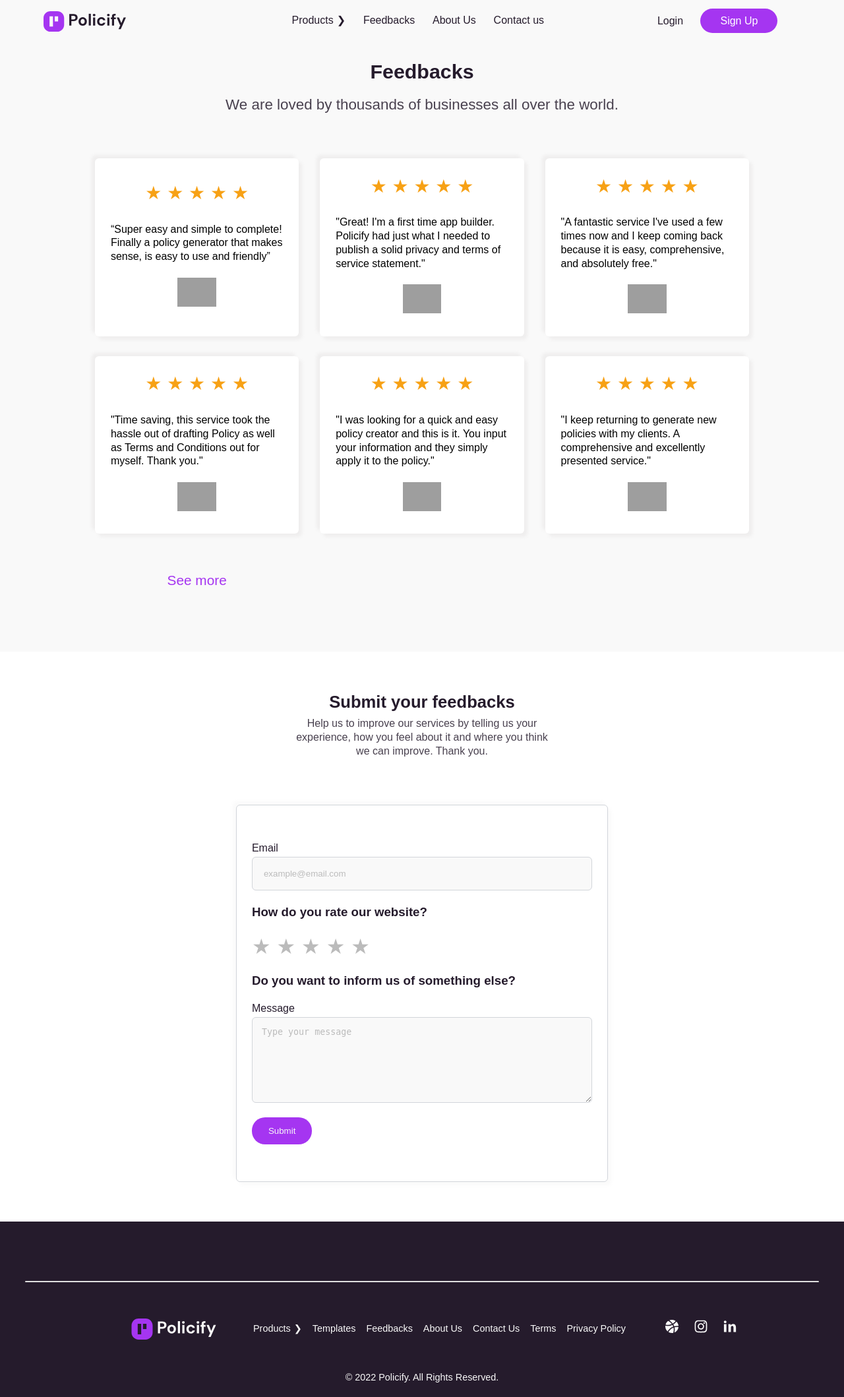
After one commit to zuri-training/t_and_c_generator_team75, a Django app: page /feedback/ in a window 1280 px wide. The commit adds this page. Shown: the whole page at 66% size. Run offline with Django 4.2, Linux system fonts and the light colour scheme; some libraries are stand-ins or nearby versions; grey boxes are pictures that could not be loaded.

Commit message:
feedback page

```diff
--- a/source/policifyapps/urls.py
+++ b/source/policifyapps/urls.py
@@ -1,6 +1,7 @@
 from django.urls import path
-from .views import HomePageView
+from .views import HomePageView, FeedbackPageView
 
 urlpatterns = [
     path("", HomePageView.as_view(), name="home"),
+    path("feedback/", FeedbackPageView.as_view(), name="feedback"),
 ]
--- a/source/policifyapps/views.py
+++ b/source/policifyapps/views.py
@@ -4,3 +4,6 @@ from django.views.generic import TemplateView
 # Create your views here.
 class HomePageView(TemplateView):
     template_name ="home.html"
+
+class FeedbackPageView(TemplateView):
+    template_name = "feedback.html"
--- /dev/null
+++ b/source/static/css/feedback.css
@@ -0,0 +1,193 @@
+h2 {
+    font-size: 1.9rem;
+    padding-bottom: 1.5%;
+    color: #251B2C;
+}
+.feedback-form p {
+    color: #49414F;
+}
+.feedback-head p {
+    color: #49414F;
+    font-size: 1.4rem;
+}
+.feedback-head {
+    padding-top: 90px;
+    padding-bottom: 4%;
+   line-height: 1.2;
+    text-align: center;
+}
+.client img{
+    margin-left: 35%;
+}
+.feedback-grid {
+    display: grid;
+    grid-template-columns: repeat(auto-fit,  minmax(320px, 1fr));
+    position: relative;
+    width: 100%;
+    max-width: 1280px;
+    margin: 0 auto;
+    margin-bottom: 6rem;
+}
+.hide {
+    display: none;
+}
+.see-more {
+    padding-top:45px;
+    text-align: center;
+    font-size: 1.3rem;
+    color: #A535F1;
+
+}
+.feedback {
+
+    padding-block: 7%;
+    background-color: #F9F9F9;
+    margin: 1rem;
+    padding-bottom: 8%;
+    padding-left: 7%;
+    padding-right: 7%;
+    border-radius: 6px;
+    line-height: 1.3;
+    box-shadow: 5px 5px 5px rgba(161, 151, 151, 0.1), -5px -5px 5px rgba(161, 151, 151, 0.1);
+    /*color: #49414f;*/
+    display: flex;
+    flex-direction: column;
+    align-items: center;
+    justify-content: center;
+    background-color: #fff;
+
+}
+
+.form-header {
+    text-align: center;
+    margin-bottom: 20px;
+    line-height: 1.3;
+}
+.feedback-form {
+    background-color: #fff;
+    padding: 60px 6%;
+
+}
+
+form {
+    display: flex;
+    flex-direction: column;
+    align-items: flex-start;
+    background-color: aquamarine;
+    width: 100%;
+    height: 100%;
+    padding: 15% 7%;
+    border-radius: 6px;
+    background-color: #fff;
+    border: 1.2px solid #D2D5DA;
+    box-shadow: 5px 5px 5px rgba(161, 151, 151, 0.05), -5px -5px 5px rgba(161, 151, 151, 0.05);
+
+}
+label {
+    margin-bottom: 4px;
+    color: #251B2C;
+}
+input[type="email"] {
+    width: 100%;
+    margin-bottom: 22px;
+    padding: 17px;
+    border-radius: 6px;
+    border: 0.02px solid #D2D5DA;
+    outline-color: #A535F1;
+    outline-width: 1px;
+    background-color: #F9F9F9;
+
+}
+textarea {
+    padding: 14px;
+
+    width: 100%;
+    margin-bottom: 22px;
+    height: 130px;
+    border-radius: 6px;
+    outline-color: #A535F1;
+    border: 0.02px solid #D2D5DA;
+    background-color: #F9F9F9;
+
+}
+::placeholder {
+
+    color: #BBBBBB;
+}
+
+input[type="submit"] {
+
+    padding: 13px 25px;
+    border-radius: 20px;
+    border: none;
+    background-color: #A535F1;
+    color: #F9F9F9;
+
+}
+input[type="submit"]:hover {
+    background-color: #6E23A1;
+
+}
+
+input[type="email"]:focus {
+    border: 0.02px solid ;
+    outline-color: #A535F1;
+
+
+}
+.form-header h2{
+    margin-bottom: 22px;
+    color: #251B2C;
+    font-size: 1.6rem;
+}
+h3 {
+    margin-bottom: 22px;
+    color: #251B2C;
+}
+
+.feedback-stars {
+    margin-bottom: 22px;
+    font-size: 24px;
+
+
+}
+.feedback-star-icon.color {
+    color:  #F7A115;
+
+}
+.feedback-star-icon {
+    color:  #BBBBBB;
+
+}
+
+@media only screen and (min-width: 860px) {
+    .feedback {
+        height: 90%;
+
+    }
+
+    .feedback-grid {
+        width: 80%;
+    }
+    form {
+        width: 50%;
+        margin: auto;
+        padding: 5% 2%;
+    }
+    .form-header {
+        width: 35%;
+        margin: auto;
+        padding-bottom: 70px;
+    }
+    .form-header h2 {
+        margin-bottom: 0px;
+    }
+    .feedback-stars {
+        font-size: 32px;
+    }
+    .feedback-star-icon.color {
+        font-size: 32px;
+
+    }
+
+}
--- a/source/static/css/homes.css
+++ b/source/static/css/homes.css
@@ -69,6 +69,8 @@ header {
     padding-left: 5%;
     padding-right: 5%;
     line-height: 1.3;
+    padding-bottom: 0;
+    margin-bottom: 0;
 
 }
 h1 {
@@ -158,10 +160,10 @@ h1 {
 }
 
 .mobile-illus img {
-    width: 90%;
+    width: 100%;
     margin-top: 7%;
-
-
+    bottom: 0;
+    margin-bottom: 0;
 
 }
 .product-header {
@@ -262,7 +264,7 @@ h1 {
 }
 .img-space2 img{
     display: flex;
-    margin:7% auto;
+    margin:7% auto 0%;
     width: 55%;
 
 
@@ -397,7 +399,7 @@ h1 {
 
     width: 75%;
 
-    display: block;
+
     margin-top: 8%;
 }
 
@@ -650,7 +652,7 @@ footer p {
         padding-bottom: 6%;
     }
     .signup-btn {
-        margin-bottom: 90px;
+        margin-bottom: 0px;
     }
     .line1, .line2 {
         display: none;
@@ -827,7 +829,7 @@ footer p {
         /*margin-bottom: 1.1rem;*/
     }
     .signup {
-        padding-bottom: 8%;
+        padding-block: 10%;
         margin-top: 7%;
        height: 150px;
        flex-direction: column;
--- a/source/static/js/base.js
+++ b/source/static/js/base.js
@@ -38,87 +38,6 @@ for( let i = 0; i < tab.length; i++ ) {
 
 /******** End Hamburger  *******/
 
-function slide() {
-    if (mediaQuery.matches) {
-        const prev = document.querySelector('.arrow1');
-        const next = document.querySelector('.arrow2');
-        /*
-
-        const slides = document.querySelectorAll('.feedback-boxes');
 
 
-        slides.forEach((slide, index) => {
-        slide.style.transform = `translateX(${index * 100}%)`;
-        });
-
-        let currentSlide = 0;
-
-        let maxSlide = slides.length -1;*/
-        const boxes = document.querySelectorAll('.feedback-box');
-
-        const first = boxes[0];
-        const second = boxes[1];
-        const third = boxes[2];
-        let array = [first, second, third];
-        let currentSlide = 0;
-        let maxSlide = 2;
-
-        for(let i = 1; i < array.length; i++) {
-            array[i].style.display = 'none';
-
-        }
-        next.addEventListener("click", function () {
-
-
-            if(currentSlide === maxSlide) {
-                currentSlide = 0;
-            }
-            else {
-                currentSlide++;
-            }
-            for(let i = 0; i < array.length; i++) {
-                array[i].style.display = 'none';
-
-            }
-
-            array[currentSlide].style.display = 'flex';
-
-
-
-
-            /*array.forEach((array, index) => {
-                array.style.transform = `translateX(${ 100 * (index - currentSlide )}%)`;
-            });*/
-
-
-        });
-
-        prev.addEventListener("click", function () {
-            console.log('click');
-            if(currentSlide === 0 ) {
-                currentSlide = maxSlide;
-            }
-            else {
-                currentSlide--;
-            }
-            for(let i = 0; i < array.length; i++) {
-                array[i].style.display = 'none';
-
-            }
-            array[currentSlide].style.display = 'flex';
-            /*
-
-            slides.forEach((slide, index) => {
-                slide.style.transform = `translateX(${ 100 * (index - currentSlide )}%)`;
-            });*/
-
-
-        });
-
-    }
-}
-
-const mediaQuery = window.matchMedia('(max-width: 960px)');
-
-slide(mediaQuery);
-mediaQuery.addEventListener(slide);
+/**feedback js */
--- a/source/templates/base.html
+++ b/source/templates/base.html
@@ -8,6 +8,7 @@
     <meta name="viewport" content="width=device-width, initial-scale=1.0">
     <title>{% block 'title' %}Policify{% endblock 'title' %}</title>
     <link rel="stylesheet" href="{% static 'css/homes.css' %}">
+    {% block extrahead %}{% endblock extrahead %}
     <script src="{% static 'js/base.js' %}" defer></script>
     <script src="https://kit.fontawesome.com/4111ca9f76.js" crossorigin="anonymous"></script>
 </head>
@@ -20,8 +21,8 @@
             <div class="desktop-navbar">
                 <nav class="desktop-navigation">
                     <a href="#products" class ="nav-item product-dropdown">Products</a>
-                    <a href="#usage" class ="nav-item">Templates</a>
-                    <a href="#feedbacks" class ="nav-item">Feedbacks</a>
+
+                    <a href="{% url 'feedback' %}" class ="nav-item">Feedbacks</a>
 
                     <a href="#faq" class ="nav-item">About Us</a>
                     <a href="#footer" class ="nav-item">Contact us</a>
@@ -42,9 +43,8 @@
         <div class="navbar">
             <nav class="navigation">
                 <a href="#products" class ="nav-item product-dropdown">Products</a>
-                <a href="#usage" class ="nav-item">Templates</a>
-                <a href="#header" class ="nav-item">About Us</a>
-                <a href="#feedbacks" class ="nav-item">Feedbacks</a>
+
+                <a href="{% url 'feedback' %}" class ="nav-item">Feedbacks</a>
                 <a href="#faq" class ="nav-item">About Us</a>
                 <a href="#footer" class ="nav-item">Contact us</a>
 
@@ -78,7 +78,7 @@
                 <div class="first">
                     <a href="#" class="product-dropdown">Products</a>
                     <a href="#">Templates</a>
-                    <a href="#">Feedbacks</a>
+                    <a href="{% url 'feedback' %}">Feedbacks</a>
                     <a href="#">About Us</a>
                 </div>
                 <div class="second">
--- /dev/null
+++ b/source/templates/feedback.html
@@ -0,0 +1,154 @@
+{% extends 'base.html' %}
+
+{% load static %}
+
+{% block extrahead %}
+<link rel="stylesheet" href="{% static 'css/feedback.css' %}">
+
+{% endblock extrahead %}
+
+{% block title %}Feedbacks{% endblock title %}
+
+
+{% block content %}
+
+    <!-- Start Header -->
+
+    <div class="feedback-head">
+        <h2>Feedbacks</h2>
+        <p>We are loved by thousands of businesses all over the world.</p>
+
+    </div>
+
+
+
+    <!-- End Header -->
+
+    <!-- Start Grid -->
+
+    <div class="feedback-grid">
+
+        <div class="feedback">
+            <div class="stars">
+                <span class="star-icon filled">★</span>
+                <span class="star-icon filled">★</span>
+                <span class="star-icon filled">★</span>
+                <span class="star-icon filled">★</span>
+                <span class="star-icon">★</span>
+            </div>
+            <p>“Super easy and simple to complete! Finally a policy generator that makes sense, is easy to use and friendly”</p>
+            <div class="client"><img src="{% static 'images/clients/blessing.svg' %}"></div>
+
+        </div>
+        <div class="feedback">
+            <div class="stars">
+                <span class="star-icon filled">★</span>
+                <span class="star-icon filled">★</span>
+                <span class="star-icon filled">★</span>
+                <span class="star-icon filled">★</span>
+                <span class="star-icon">★</span>
+            </div>
+            <p>"Great! I'm a first time app builder. Policify had just what I needed to publish a solid privacy and terms of service statement."</p>
+            <div class="client"><img src="{% static 'images/clients/micheal.svg' %}"></div>
+
+        </div>
+        <div class="feedback">
+            <div class="stars">
+                <span class="star-icon filled">★</span>
+                <span class="star-icon filled">★</span>
+                <span class="star-icon filled">★</span>
+                <span class="star-icon filled">★</span>
+                <span class="star-icon">★</span>
+            </div>
+            <p>"A fantastic service I've used a few times now and I keep coming back because it is easy, comprehensive, and absolutely free."</p>
+            <div class="client"><img src="{% static 'images/clients/martina.svg' %}"></div>
+
+        </div>
+
+        <div class="feedback hide">
+            <div class="stars">
+                <span class="star-icon filled">★</span>
+                <span class="star-icon filled">★</span>
+                <span class="star-icon filled">★</span>
+                <span class="star-icon filled">★</span>
+                <span class="star-icon">★</span>
+            </div>
+            <p>"Time saving, this service took the hassle out of drafting Policy as well as Terms and Conditions out for myself. Thank you."</p>
+            <div class="client"><img src="{% static 'images/clients/david.svg' %}"></div>
+
+        </div>
+        <div class="feedback hide">
+            <div class="stars">
+                <span class="star-icon filled">★</span>
+                <span class="star-icon filled">★</span>
+                <span class="star-icon filled">★</span>
+                <span class="star-icon filled">★</span>
+                <span class="star-icon">★</span>
+            </div>
+            <p>"I was looking for a quick and easy policy creator and this is it. You input your information and they simply apply it to the policy."</p>
+            <div class="client"><img src="{% static 'images/clients/aminah.svg' %}"></div>
+
+        </div>
+        <div class="feedback hide">
+            <div class="stars">
+                <span class="star-icon filled">★</span>
+                <span class="star-icon filled">★</span>
+                <span class="star-icon filled">★</span>
+                <span class="star-icon filled">★</span>
+                <span class="star-icon">★</span>
+            </div>
+            <p>"I keep returning to generate new policies with my clients. A comprehensive and excellently presented service."</p>
+            <div class="client"><img src="{% static 'images/clients/rose.svg' %}"></div>
+
+        </div>
+        <p class="see-more">See more</p>
+
+
+    </div>
+
+
+    <!-- End Grid -->
+
+    <!-- Start Feedback Form-->
+
+    <section class="feedback-form">
+        <div class="form-header">
+            <h2>Submit your feedbacks</h2>
+            <p>Help us to improve our services by telling us your experience, how you feel about it and where you think we can improve. Thank you.</p>
+        </div>
+        <form method="POST">{% csrf_token %}
+
+            <label for="email" name="email">Email</label>
+            <input type="email" name="email" placeholder="example@email.com">
+            <h3>How do you rate our website?</h3>
+            <div class="feedback-stars">
+                <span class="feedback-star-icon filled">★</span>
+                <span class="feedback-star-icon filled">★</span>
+                <span class="feedback-star-icon filled">★</span>
+                <span class="feedback-star-icon filled">★</span>
+                <span class="feedback-star-icon">★</span>
+            </div>
+            <h3>Do you want to inform us of something else?</h3>
+            <label for="message" name="message">Message</label>
+            <textarea type="text" class="textarea" name="message" placeholder="Type your message"></textarea>
+            <input type="submit">
+        </form>
+
+    </section>
+
+    <!-- End Feedback Form-->
+
+    <script>
+        const feedbackStar = document.querySelectorAll('.feedback-star-icon');
+        for( let i = 0; i < feedbackStar.length; i++) {
+
+            feedbackStar[i].addEventListener('click', function(){
+
+                this.classList.toggle('color')
+
+
+            });
+
+        }
+    </script>
+{% endblock content %}
```
Also changed, not shown: source/templates/home.html (+96 -6 lines), source/static/images/clients/aminah.svg (added), source/static/images/clients/david.svg (added), source/static/images/clients/martina.svg (added), source/static/images/clients/micheal.svg (added), source/static/images/clients/rose.svg (added).
